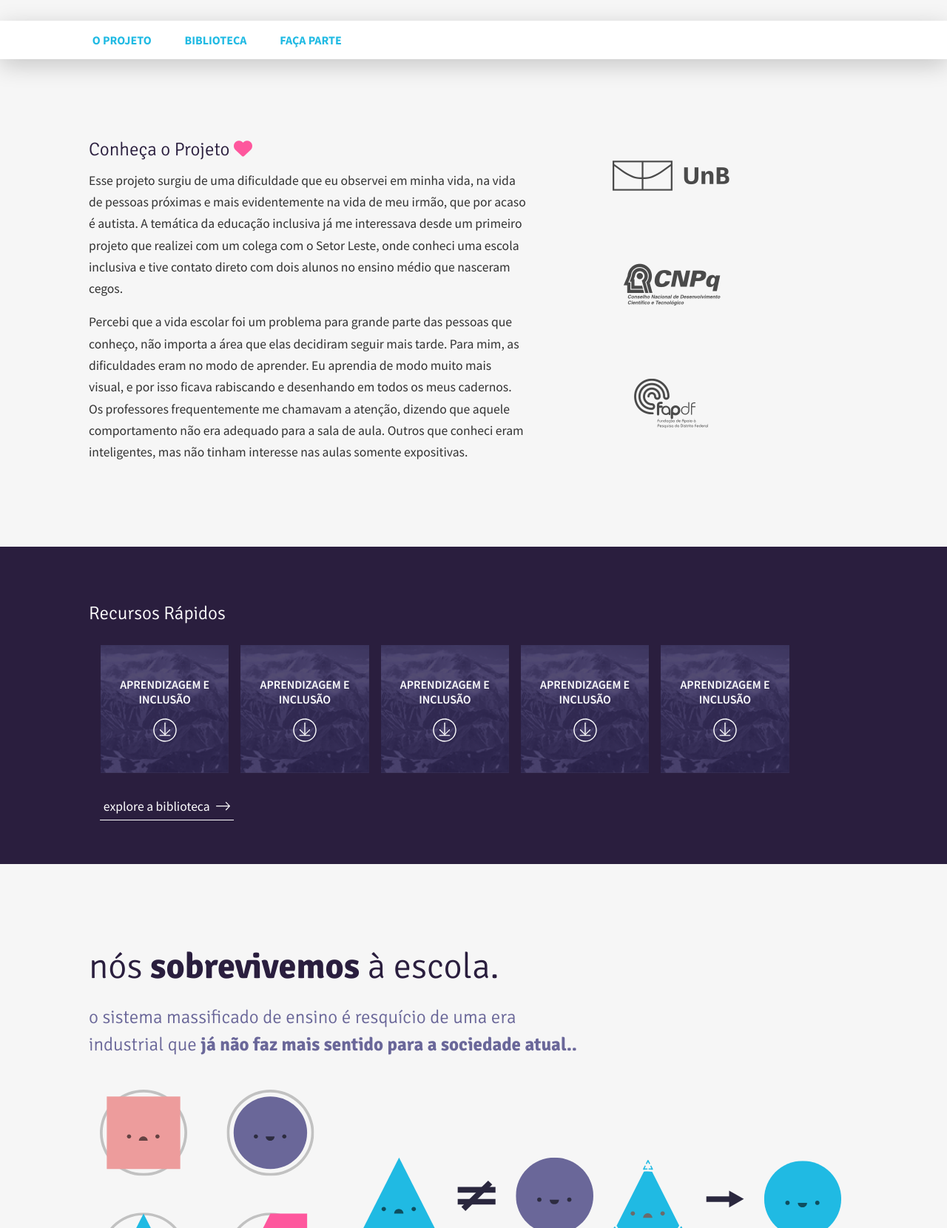
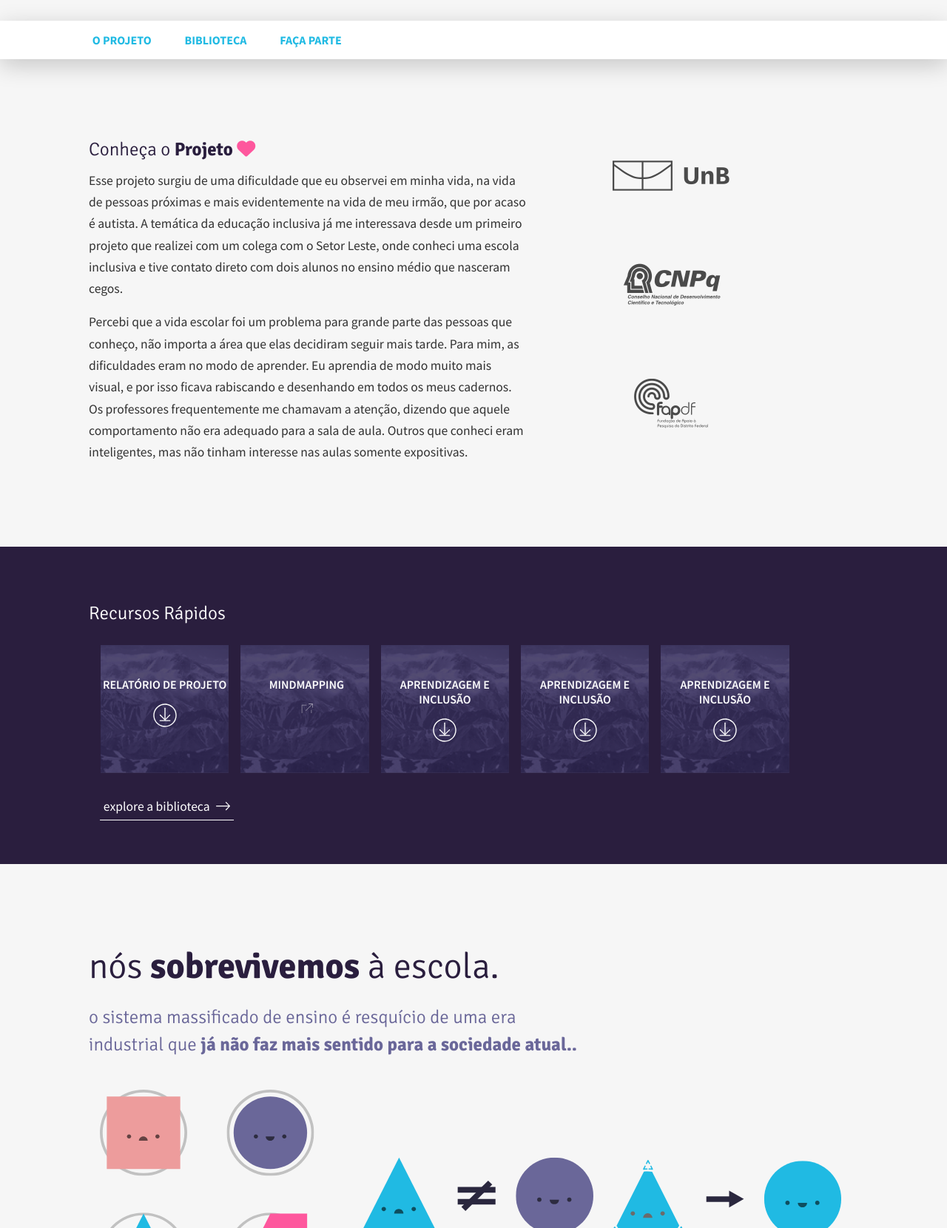
Before and after one commit to empatiaparaque/empatiaparaque.github.io, a Jekyll site: the page built from index.html, in a window 1280 px wide, cut to the strip 260-1920 px from the top of the page. Shown: the whole strip at 74% size. Built offline with Jekyll 4.4.1, drawn with Linux system fonts in a browser that asks for light colours; nearby versions of some CDN libraries.

Commit message:
Ajustes CSS

```diff
--- a/index.html
+++ b/index.html
@@ -6,7 +6,7 @@
 <section>
  <div class="row">
   <div class="column small-12 medium-7 large-7">
-   <h2 class="type-m dark-purple">Conheça o Projeto <i class="pink fa fa-heart" aria-hidden="true"></i></h2>
+   <h2 class="type-m dark-purple">Conheça o <span class="bold">Projeto</span> <i class="pink fa fa-heart" aria-hidden="true"></i></h2>
    <p>Esse projeto surgiu de uma dificuldade que eu observei em minha vida, na vida de pessoas próximas e mais evidentemente na vida de meu irmão, que por acaso é autista. A temática da educação inclusiva já me interessava desde um primeiro projeto que realizei
     com um colega com o Setor Leste, onde conheci uma escola inclusiva e tive contato direto com dois alunos no ensino médio que nasceram cegos. </p>
    <p>Percebi que a vida escolar foi um problema para grande parte das pessoas que conheço, não importa a área que elas decidiram seguir mais tarde. Para mim, as dificuldades eram no modo de aprender. Eu aprendia de modo muito mais visual, e por isso ficava
@@ -26,14 +26,14 @@
   </div>
   <div class="column small-12 medium-3 large-2 square-cover">
    <div class="square-content">
-    Aprendizagem e inclusão<br>
+    Relatório de Projeto<br>
     <img src="img/download-white.svg">
    </div>
   </div>
   <div class="column small-12 medium-3 large-2 square-cover">
    <div class="square-content">
-    Aprendizagem e inclusão<br>
-    <img src="img/download-white.svg">
+    <a href="http://educacaovisualthinking.tumblr.com/" target="_blank">Mindmapping<br>
+    <img src="img/ext_link-white.svg"></a>
    </div>
   </div>
   <div class="column small-12 medium-3 large-2 square-cover">
@@ -80,8 +80,8 @@
     <p class="italic">e o que antes era originalidade, se adequa ao sistema.</p>
    </div>
   </div>
-  <div class="column small-12 medium-6 large-8">
-   <h2 class="type-ggg dark-purple">precisamos ter uma <span class="bold">atitude inclusiva.</a></h2>
+  <div class="column small-12 medium-12 large-12">
+   <h2 class="type-ggg dark-purple">precisamos ter uma<br><span class="bold">atitude inclusiva.</a></h2>
   </div>
  </div>
 </section>
--- a/sass/_02_atoms.sass
+++ b/sass/_02_atoms.sass
@@ -35,6 +35,8 @@
 .square-cover
  @extend .square
  +bimg('../img/rec-5.png', cover, center)
+ &:hover
+  background-size: 200%
 
 .square-cover:after
  @extend .square:after
@@ -47,7 +49,6 @@
  height: 100%
  padding: 25% 0
  box-sizing: border-box !important
- text-align: center
  img
   margin-top: 1rem
   width: 2rem
@@ -84,7 +85,7 @@
 
 .logo
  display: inline-block
- +size(10rem, 7rem)
+ +size(12rem, 7rem)
  content: ""
  +bimg('../img/logo.svg', contain, left)
 
--- a/sass/_04_organisms.sass
+++ b/sass/_04_organisms.sass
@@ -41,12 +41,13 @@
  &:first-child
   margin-top: 0
 
-.square-content
+.square-content, .square-content a
  text-transform: uppercase
  color: $white
  font-size: $ss
  font-weight: $semibold
  text-align: center
+ border: 0
 
 .intro
  +bimg('../img/lego_blue.png', cover, center)
--- a/stylesheets/style.css
+++ b/stylesheets/style.css
@@ -2435,8 +2435,12 @@
   background-position: center;
   background-repeat: no-repeat;
 }
-
-/* line 42, ../sass/_02_atoms.sass */
+/* line 38, ../sass/_02_atoms.sass */
+.square-cover:hover {
+  background-size: 200%;
+}
+
+/* line 44, ../sass/_02_atoms.sass */
 .square-content {
   position: absolute;
   top: 0;
@@ -2445,15 +2449,14 @@
   height: 100%;
   padding: 25% 0;
   box-sizing: border-box !important;
-  text-align: center;
-}
-/* line 51, ../sass/_02_atoms.sass */
+}
+/* line 52, ../sass/_02_atoms.sass */
 .square-content img {
   margin-top: 1rem;
   width: 2rem;
 }
 
-/* line 55, ../sass/_02_atoms.sass */
+/* line 56, ../sass/_02_atoms.sass */
 .arrow-forth, .arrow-back {
   background-image: url("../img/arrow.svg");
   background-size: contain;
@@ -2466,13 +2469,13 @@
   margin: 5rem 1rem 0 1rem;
 }
 
-/* line 62, ../sass/_02_atoms.sass */
+/* line 63, ../sass/_02_atoms.sass */
 .arrow-back {
   transform: scaleX(-1);
   float: left;
 }
 
-/* line 67, ../sass/_02_atoms.sass */
+/* line 68, ../sass/_02_atoms.sass */
 .hamburguer {
   border: 5px solid white;
   border-left: 0;
@@ -2489,7 +2492,7 @@
   -ms-transform: translateY(-50%);
   transform: translateY(-50%);
 }
-/* line 77, ../sass/_02_atoms.sass */
+/* line 78, ../sass/_02_atoms.sass */
 .hamburguer:after {
   position: absolute;
   content: "";
@@ -2500,10 +2503,10 @@
   height: 100%;
 }
 
-/* line 85, ../sass/_02_atoms.sass */
+/* line 86, ../sass/_02_atoms.sass */
 .logo {
   display: inline-block;
-  width: 10rem;
+  width: 12rem;
   height: 7rem;
   content: "";
   background-image: url("../img/logo.svg");
@@ -2512,14 +2515,14 @@
   background-repeat: no-repeat;
 }
 
-/* line 91, ../sass/_02_atoms.sass */
+/* line 92, ../sass/_02_atoms.sass */
 .code {
   color: #20bae3;
   font-family: "Cousine";
   font-size: 0.8rem;
 }
 
-/* line 96, ../sass/_02_atoms.sass */
+/* line 97, ../sass/_02_atoms.sass */
 .force-square {
   padding: 30% 0;
 }
@@ -2591,15 +2594,16 @@
 }
 
 /* line 44, ../sass/_04_organisms.sass */
-.square-content {
+.square-content, .square-content a {
   text-transform: uppercase;
   color: white;
   font-size: 1rem;
   font-weight: 600;
   text-align: center;
-}
-
-/* line 51, ../sass/_04_organisms.sass */
+  border: 0;
+}
+
+/* line 52, ../sass/_04_organisms.sass */
 .intro {
   background-image: url("../img/lego_blue.png");
   background-size: cover;
@@ -2610,7 +2614,7 @@
   margin-top: 0;
 }
 
-/* line 57, ../sass/_04_organisms.sass */
+/* line 58, ../sass/_04_organisms.sass */
 .shapes img {
   margin-bottom: 1rem;
 }
```
Also changed, not shown: biblioteca/index.html (added, +89 -0 lines), img/ext_link-white.svg (added).
